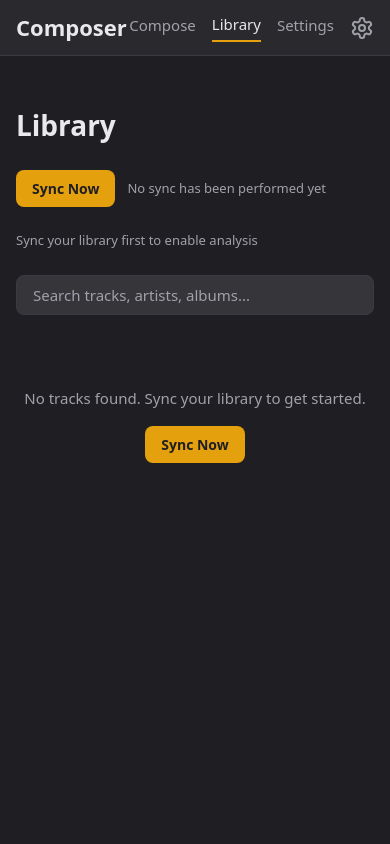
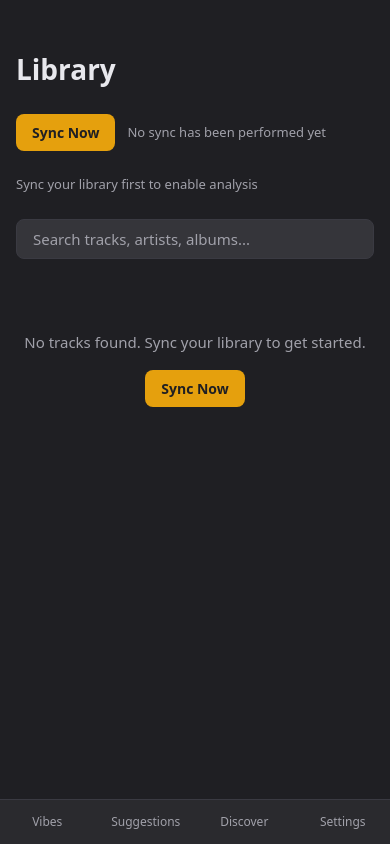
Before and after one commit to sambo7262/Composer, a FastAPI app: page /library in a window 390 px wide. Run offline with FastAPI, Linux system fonts and the light colour scheme; style sheets or scripts are compiled from the project's sources.

Commit message:
feat(07-03): mobile-first base shell — bottom tab bar + nav rewire
Implements UI-02 (bottom tab bar), UI-03 (safe-area-inset bottom padding),
UI-04 (44px tap targets), UI-06 (top nav purged of v1 chat link).

Changes:
- app/templates/base.html: <main> now has
  pb-[calc(env(safe-area-inset-bottom)+64px)] reserving space for the
  fixed mobile tab bar (Pitfall 16). Includes partials/bottom_tab_bar.html
  at the end of <body>. min-h-dvh + viewport-fit=cover + hx-ext='alpine-morph'
  retained from Phase 6.
- app/templates/partials/bottom_tab_bar.html: new — fixed-bottom mobile
  nav with 4 tabs (Vibes / Suggestions / Discover / Settings). Hidden at
  md+ via Tailwind `md:hidden`. Each anchor has min-h-11 (44px). Active
  state uses class switch (border-accent / text-text-primary), never
  :hover-only (Pitfall 18). pb-[env(safe-area-inset-bottom)] clears iOS
  home indicator gutter.
- app/templates/partials/nav.html: rewritten. Removes v1 'Compose' link,
  adds 'Vibes' + 'Suggestions' links. Hidden on mobile via `hidden md:block`.
  Brand 'Composer' linkified to '/'. Each anchor min-h-11. Settings gear
  icon retained for desktop accessibility.

15/15 mobile-first tests pass; 66/66 page-template regression tests pass.

Co-Authored-By: Claude Opus 4.7 (1M context) <noreply@anthropic.com>

```diff
--- a/app/templates/base.html
+++ b/app/templates/base.html
@@ -17,8 +17,13 @@
     {% include "partials/nav.html" %}
     {% endblock %}
 
-    <main class="max-w-[720px] mx-auto pt-12 px-4">
+    {# Phase 7 (UI-03 / Pitfall 16) — bottom padding reserves space for the
+       fixed mobile tab bar below (64px height + safe-area-inset on iOS). #}
+    <main class="max-w-[720px] mx-auto pt-12 px-4 pb-[calc(env(safe-area-inset-bottom)+64px)]">
         {% block content %}{% endblock %}
     </main>
+
+    {# Phase 7 (UI-02) — mobile bottom tab bar; hidden at md+ via Tailwind. #}
+    {% include "partials/bottom_tab_bar.html" %}
 </body>
 </html>
--- /dev/null
+++ b/app/templates/partials/bottom_tab_bar.html
@@ -0,0 +1,41 @@
+{# Phase 7 UI-02 — mobile bottom tab bar.
+   Hidden at md+ breakpoints; nav.html (top nav) takes over there.
+   Uses env(safe-area-inset-bottom) per Pitfall 16 to clear the iOS home
+   indicator. Tap targets 44px via min-h-11 per Pitfall 17 / UI-04.
+   Active state is a class switch (border-accent / text-text-primary) per
+   Pitfall 18 — never a :hover-only rule.
+
+   /discover is a Phase 8 surface (placeholder until then). The link still
+   renders so users see the full mental model — when /discover lands, no
+   template change needed here. #}
+<nav class="fixed bottom-0 inset-x-0 md:hidden
+            bg-surface-card border-t border-border
+            pb-[env(safe-area-inset-bottom)]
+            z-40"
+     aria-label="Mobile navigation">
+  <ul class="grid grid-cols-4 gap-1">
+    {% set tabs = [
+      ('vibes',       '/vibes',       'Vibes'),
+      ('suggestions', '/suggestions', 'Suggestions'),
+      ('discover',    '/discover',    'Discover'),
+      ('settings',    '/settings',    'Settings'),
+    ] %}
+    {% for slug, href, label in tabs %}
+      <li>
+        <a href="{{ href }}"
+           class="flex flex-col items-center justify-center
+                  min-h-11 py-2 px-2
+                  text-[12px] no-underline transition-colors
+                  {% if active_page == slug %}
+                    text-text-primary
+                    border-t-2 border-accent
+                  {% else %}
+                    text-text-secondary
+                  {% endif %}"
+           aria-current="{% if active_page == slug %}page{% else %}false{% endif %}">
+          {{ label }}
+        </a>
+      </li>
+    {% endfor %}
+  </ul>
+</nav>
--- a/app/templates/partials/nav.html
+++ b/app/templates/partials/nav.html
@@ -1,24 +1,32 @@
-<!-- Nav bar: 56px height, surface-card bg, bottom border -->
-<nav class="w-full h-14 bg-surface-card border-b border-border">
+{# Phase 7 (UI-06 / UI-04) — desktop top nav.
+   Hidden on mobile via `hidden md:block`; bottom_tab_bar.html takes over
+   on mobile. v1 chat link removed entirely. Each anchor has min-h-11 to
+   satisfy the 44px tap-target invariant on touch desktops. #}
+<nav class="w-full h-14 bg-surface-card border-b border-border hidden md:block">
     <div class="max-w-[720px] mx-auto h-full flex items-center justify-between px-4">
-        <span class="text-[22px] font-semibold text-text-primary">
+        <a href="/"
+           class="text-[22px] font-semibold text-text-primary no-underline">
             Composer
-        </span>
+        </a>
         <div class="flex items-center gap-4">
-            <a href="/"
-               class="text-[15px] {% if active_page == 'compose' %}text-text-primary border-b-2 border-accent{% else %}text-text-secondary hover:text-text-primary{% endif %} transition-colors no-underline pb-1">
-                Compose
+            <a href="/vibes"
+               class="text-[15px] {% if active_page == 'vibes' %}text-text-primary border-b-2 border-accent{% else %}text-text-secondary hover:text-text-primary{% endif %} transition-colors no-underline pb-1 min-h-11 flex items-center">
+                Vibes
+            </a>
+            <a href="/suggestions"
+               class="text-[15px] {% if active_page == 'suggestions' %}text-text-primary border-b-2 border-accent{% else %}text-text-secondary hover:text-text-primary{% endif %} transition-colors no-underline pb-1 min-h-11 flex items-center">
+                Suggestions
             </a>
             <a href="/library"
-               class="text-[15px] {% if active_page == 'library' %}text-text-primary border-b-2 border-accent{% else %}text-text-secondary hover:text-text-primary{% endif %} transition-colors no-underline pb-1">
+               class="text-[15px] {% if active_page == 'library' %}text-text-primary border-b-2 border-accent{% else %}text-text-secondary hover:text-text-primary{% endif %} transition-colors no-underline pb-1 min-h-11 flex items-center">
                 Library
             </a>
             <a href="/settings"
-               class="text-[15px] {% if active_page == 'settings' %}text-text-primary border-b-2 border-accent{% else %}text-text-secondary hover:text-text-primary{% endif %} transition-colors no-underline pb-1">
+               class="text-[15px] {% if active_page == 'settings' %}text-text-primary border-b-2 border-accent{% else %}text-text-secondary hover:text-text-primary{% endif %} transition-colors no-underline pb-1 min-h-11 flex items-center">
                 Settings
             </a>
             <a href="/settings" aria-label="Settings"
-               class="text-text-secondary hover:text-text-primary transition-colors">
+               class="text-text-secondary hover:text-text-primary transition-colors min-h-11 flex items-center">
                 <!-- Lucide Settings (gear) icon - 24x24 -->
                 <svg xmlns="http://www.w3.org/2000/svg" width="24" height="24" viewBox="0 0 24 24" fill="none"
                      stroke="currentColor" stroke-width="2" stroke-linecap="round" stroke-linejoin="round">
```
Also changed, not shown: tests/test_mobile_first_conventions.py (+15 -7 lines).
